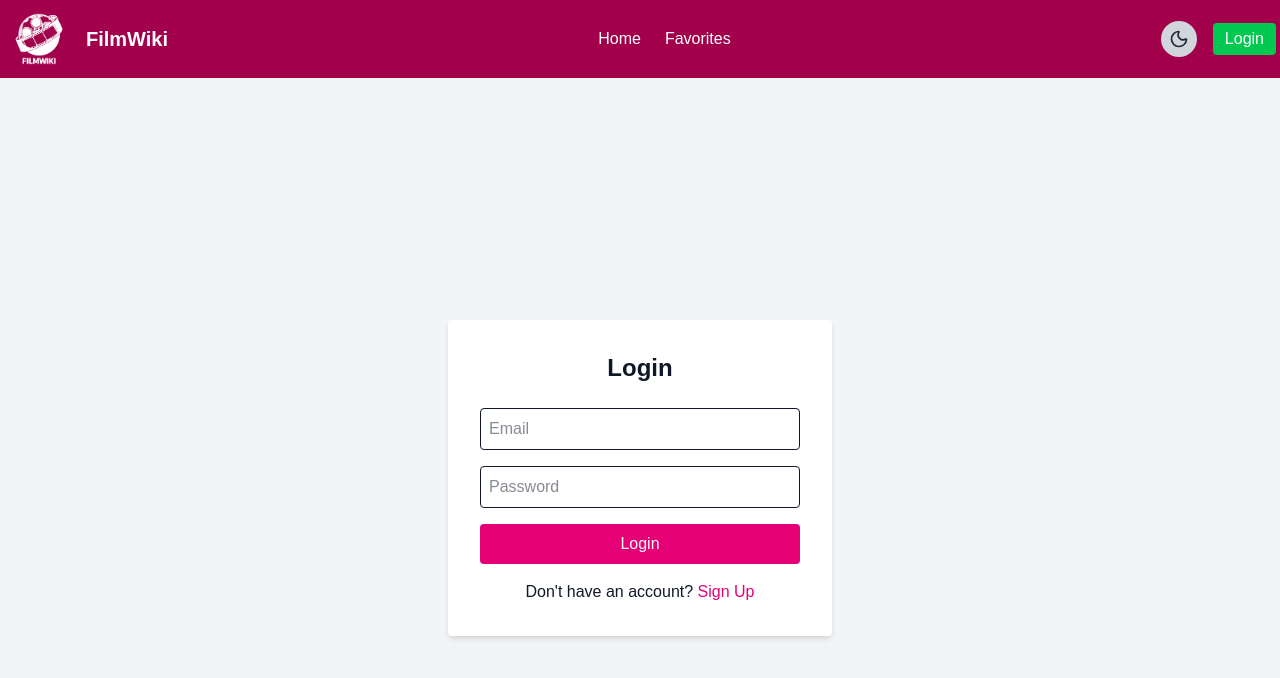
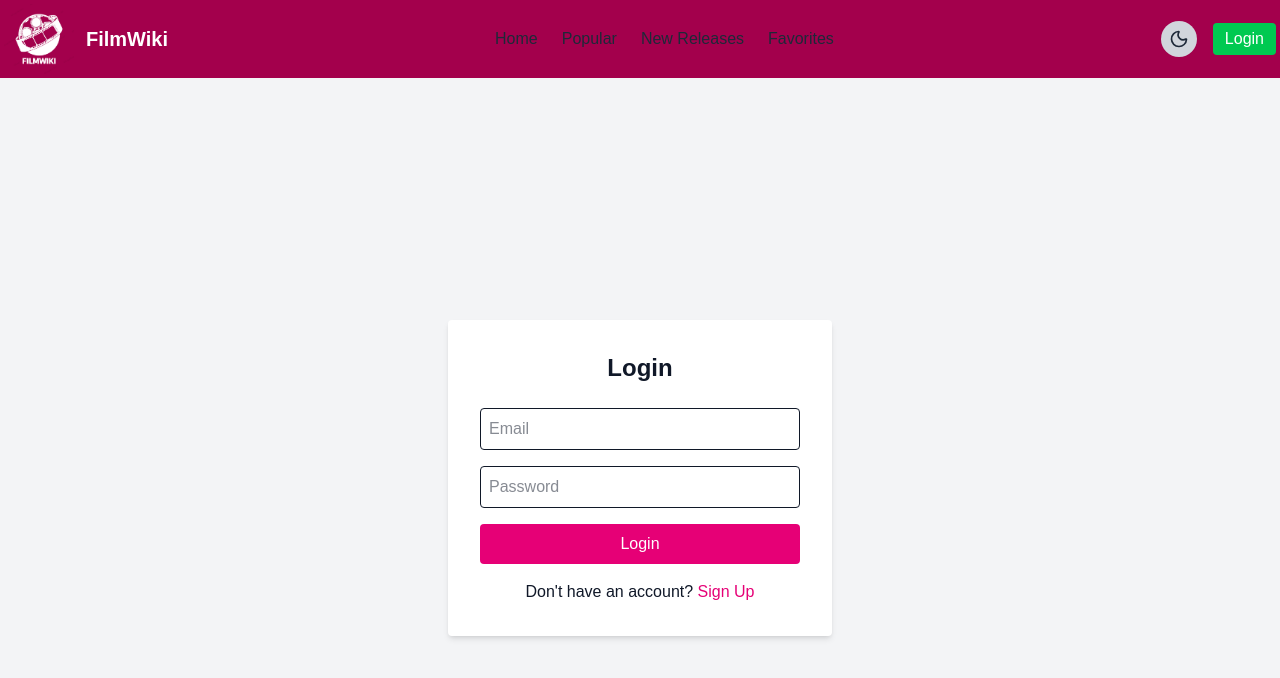
Before and after one commit to mahekpunjabi1904/FilmWiki, a Next.js app: page /login in a window 1280 px wide. Shown: the top 678 px of the page. Built offline with nearby package versions, Linux system fonts and the light colour scheme; no server answers.

Commit message:
Update header, added fields

```diff
--- a/app/globals.css
+++ b/app/globals.css
@@ -28,11 +28,11 @@ body {
   background: var(--background);
   color: var(--foreground);
   font-family: Arial, Helvetica, sans-serif;
-  @apply bg-white text-gray-900;
+  @apply bg-pink-200 text-gray-900;
 
 
 }
 
 .dark body {
-    @apply bg-gray-900 text-gray-100;
+    @apply bg-pink-900 text-gray-100;
 }
--- a/components/Header.tsx
+++ b/components/Header.tsx
@@ -37,13 +37,25 @@ export default function Header() {
       <nav className="flex items-center gap-6">
         <Link
           href="/"
-          className="text-white hover:text-pink-300 transition-colors cursor-pointer"
+          className="text-gray-800 dark:text-white hover:text-yellow-300 transition-colors cursor-pointer"
         >
           Home
         </Link>
         <Link
+          href="/popular"
+          className="text-gray-800 dark:text-white hover:text-yellow-300 transition-colors cursor-pointer"
+        >
+          Popular
+        </Link>
+        <Link
+          href="/new-releases"
+          className="text-gray-800 dark:text-white hover:text-yellow-300 transition-colors cursor-pointer"
+        >
+          New Releases
+        </Link>
+        <Link
           href="/favorites"
-          className="text-white hover:text-pink-300 transition-colors cursor-pointer"
+          className="text-gray-800 dark:text-white hover:text-yellow-300 transition-colors cursor-pointer"
         >
           Favorites
         </Link>
```
